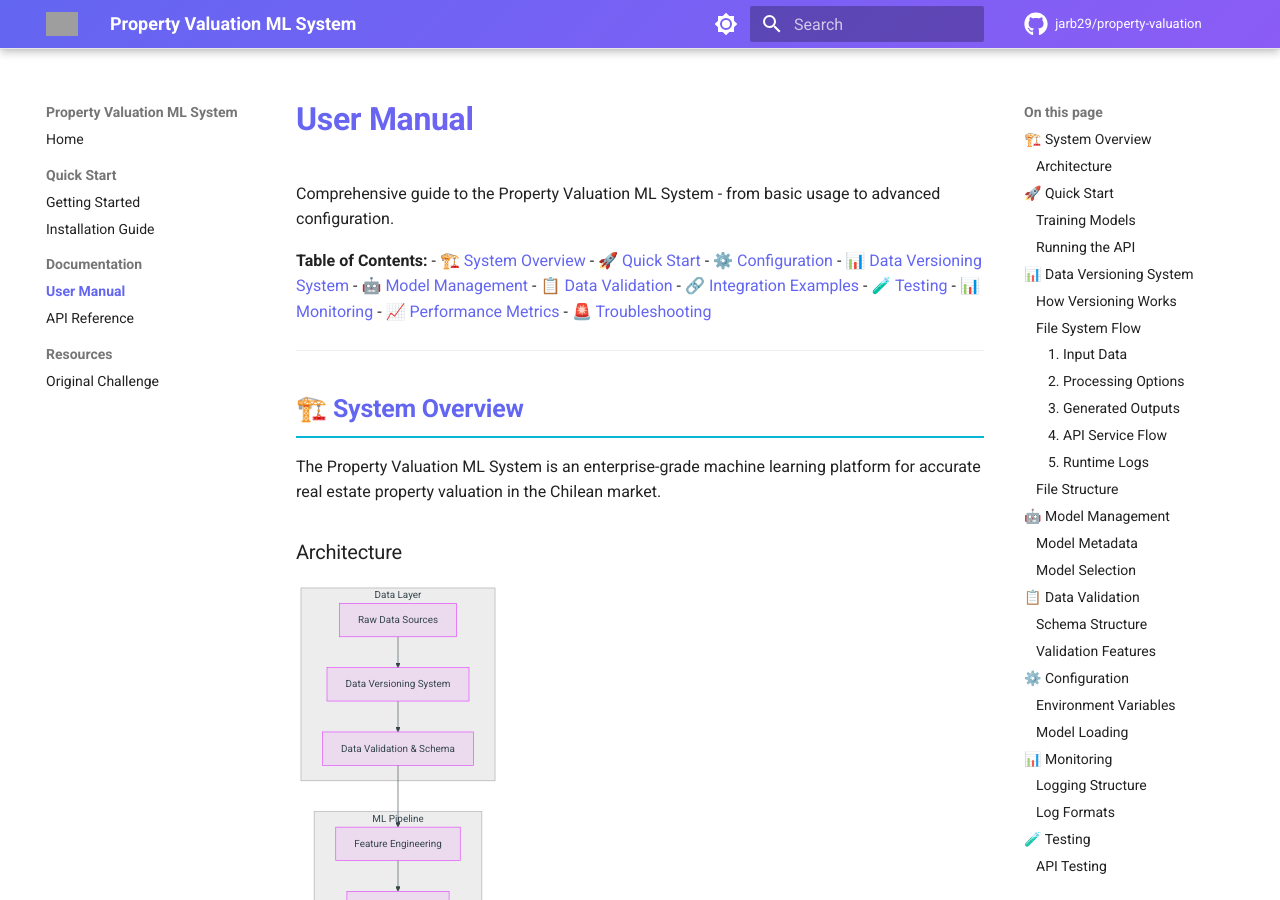
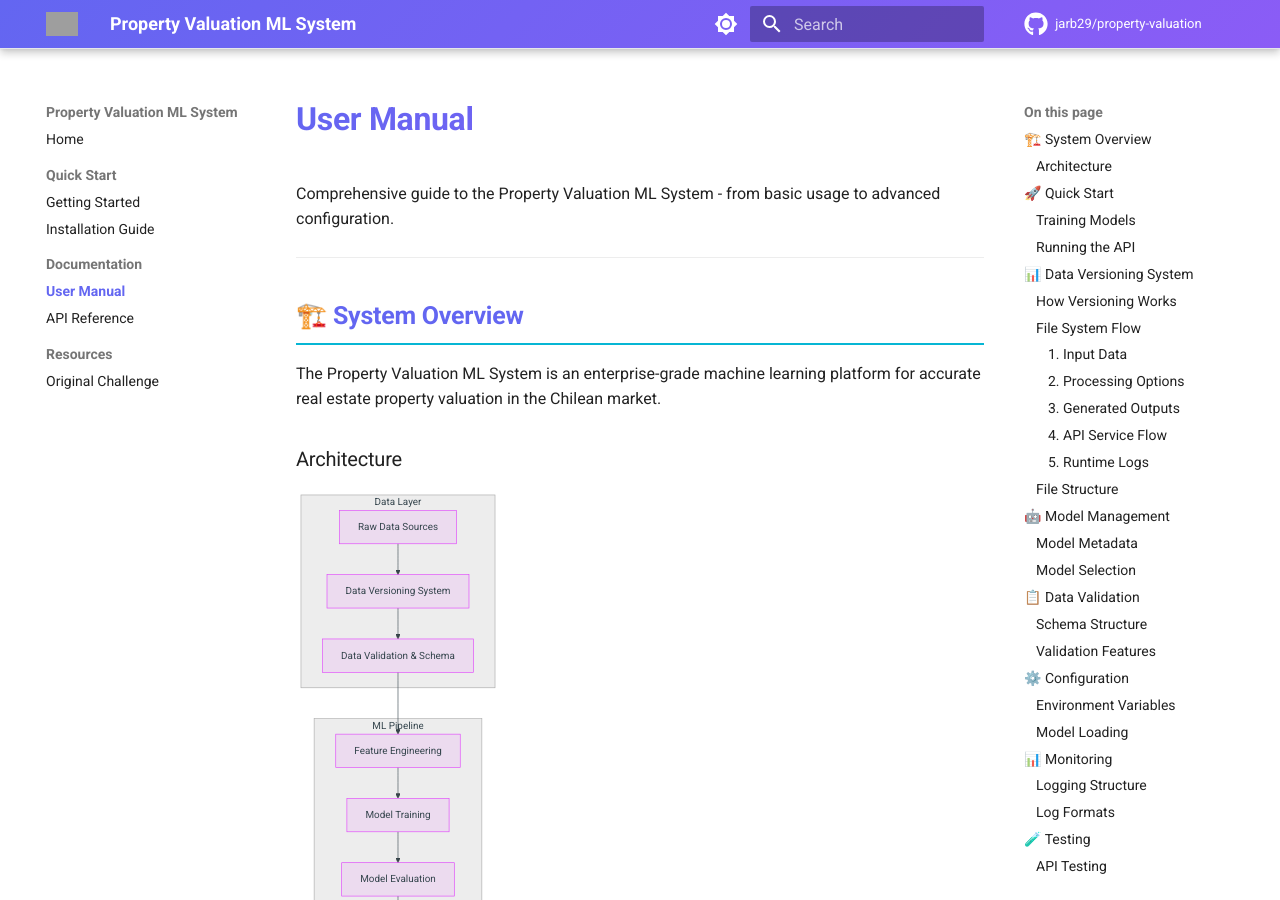
Before and after one commit to jarb29/property-valuation, an MkDocs documentation site: the page built from docs/user-manual.md, in a window 1280 px wide and 900 px high. Built offline with MkDocs 1.6.1 and Material for MkDocs 9.7.7, drawn with Linux system fonts in a browser that asks for light colours; comment, search, counter and statistics services are not loaded; grey boxes are pictures that could not be loaded.

Commit message:
Finally done with the pages and tables

```diff
--- a/docs/user-manual.md
+++ b/docs/user-manual.md
@@ -1,19 +1,6 @@
 # User Manual
 
 Comprehensive guide to the Property Valuation ML System - from basic usage to advanced configuration.
-
-**Table of Contents:**
-- [🏗️ System Overview](#system-overview)
-- [🚀 Quick Start](#quick-start)
-- [⚙️ Configuration](#configuration)
-- [📊 Data Versioning System](#data-versioning-system)
-- [🤖 Model Management](#model-management)
-- [📋 Data Validation](#data-validation)
-- [🔗 Integration Examples](#integration-examples)
-- [🧪 Testing](#testing)
-- [📊 Monitoring](#monitoring)
-- [📈 Performance Metrics](#performance-metrics)
-- [🚨 Troubleshooting](#troubleshooting)
 
 ---
 
```
